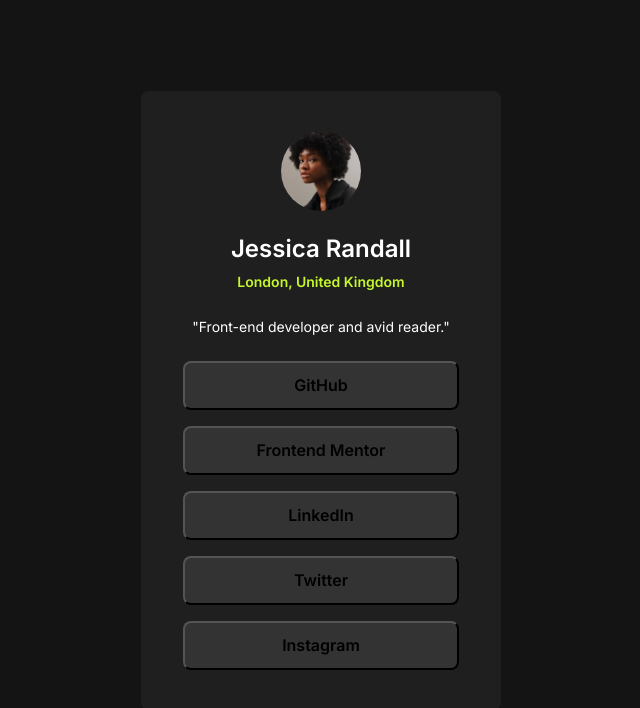
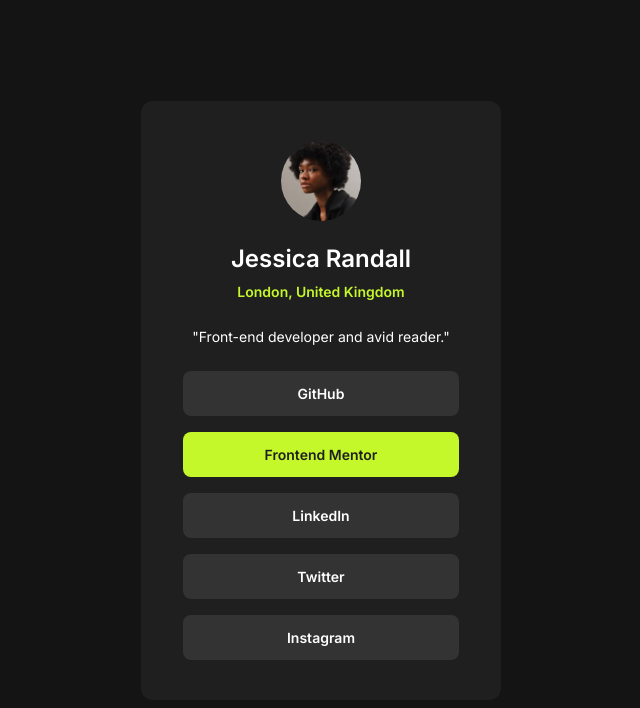
Before and after one commit to cedric-91/social-links-profile-main, a plain HTML site: page index.html in a window 1280 px wide. Both pictures are taken after a click on the button "Frontend Mentor". Shown: the whole page, without its empty margins (319-959 px from the left). Drawn offline with Linux system fonts and the light colour scheme.

Commit message:
refactor(styles): restyled button elements

```diff
--- a/assets/css/styles.css
+++ b/assets/css/styles.css
@@ -28,13 +28,14 @@
 
 	/* 5. Define border radius */
 	--br-radius-xs: 0.5rem; /* 8px */
+	--br-radius-sm: 0.75rem; /* 12px */
 	--br-radius-lg: 50%; /* 50% for circular elements */
 
 	/* 6. Define spacing variables */
 	--sp-xs: 0.25rem; /* 4px */
 	--sp-sm: 0.5rem; /* 8px */
 	--sp-md: 1rem; /* 16px */
-	--sp-ml: 1.25rem; /* 20px */
+	--sp-md-l: 1.25rem; /* 20px */
 	--sp-lg: 1.5rem; /* 24px */
 }
 
@@ -128,7 +129,7 @@ article {
 	width: min(100%, calc(383px - 23px));
 	background-color: var(--clr-grey-800);
 	min-height: max-content;
-	border-radius: var(--br-radius-xs);
+	border-radius: var(--br-radius-sm);
 	padding-block: 2.5rem;
 	padding-inline: 2.6rem;
 	gap: var(--sp-lg);
@@ -147,7 +148,7 @@ img {
 	width: 100%;
 }
 .profile {
-	gap: var(--sp-ml);
+	gap: var(--sp-md-l);
 }
 .profile__details {
 	display: grid;
@@ -188,11 +189,16 @@ img {
 	min-height: var(--default-h);
 	line-height: var(--default-h);
 	border-radius: var(--br-radius-xs);
+	font-size: var(--fs-xs);
 	font-weight: var(--fw-medium);
 	transition: background-color var(--t-speed) linear,
 		color var(--t-speed) cubic-bezier(0.77, 0, 0.18, 1);
+	border: 0;
+	color: var(--clr-white);
+	outline: none;
+	appearance: none;
 }
-.social-links__item:hover {
+.social-links__item:where(:hover, :focus) {
 	background-color: var(--clr-primary);
 	color: var(--clr-grey-800);
 	cursor: pointer;
```
